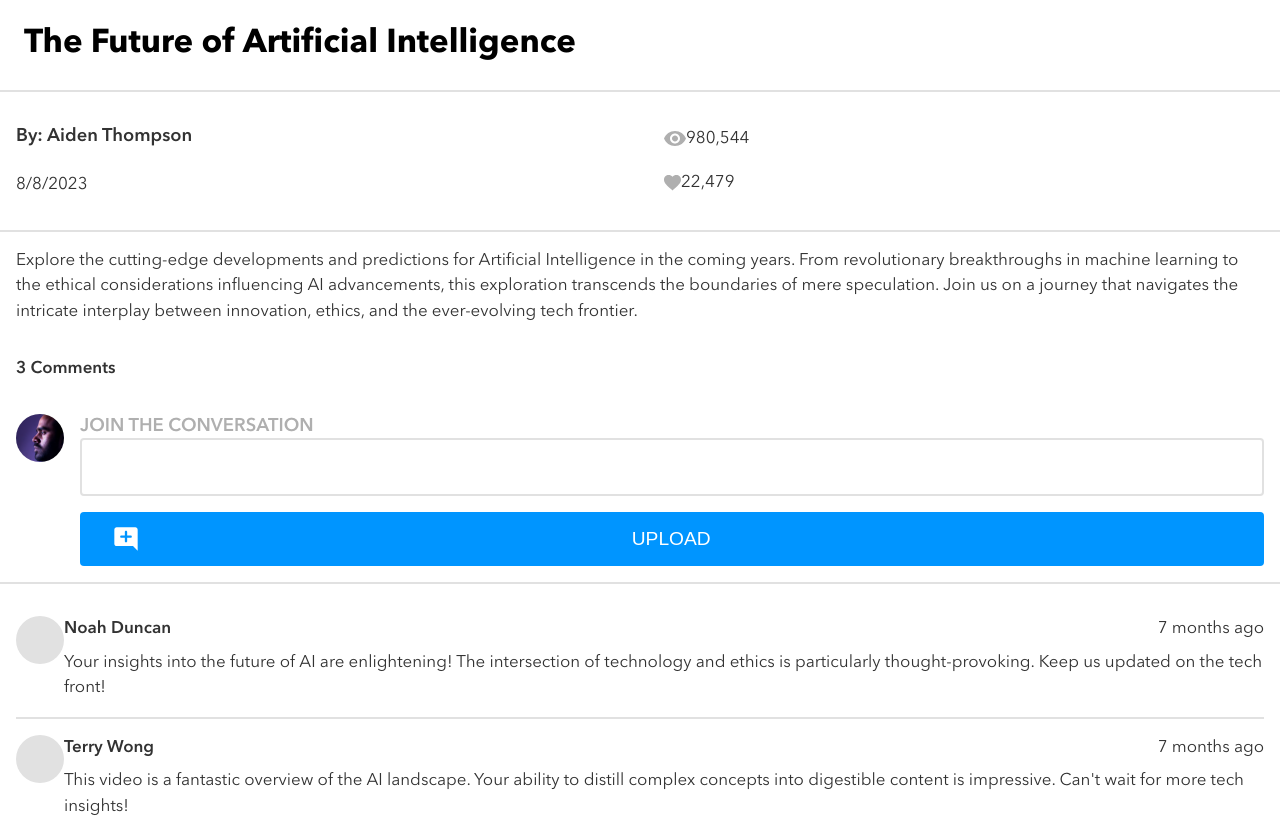
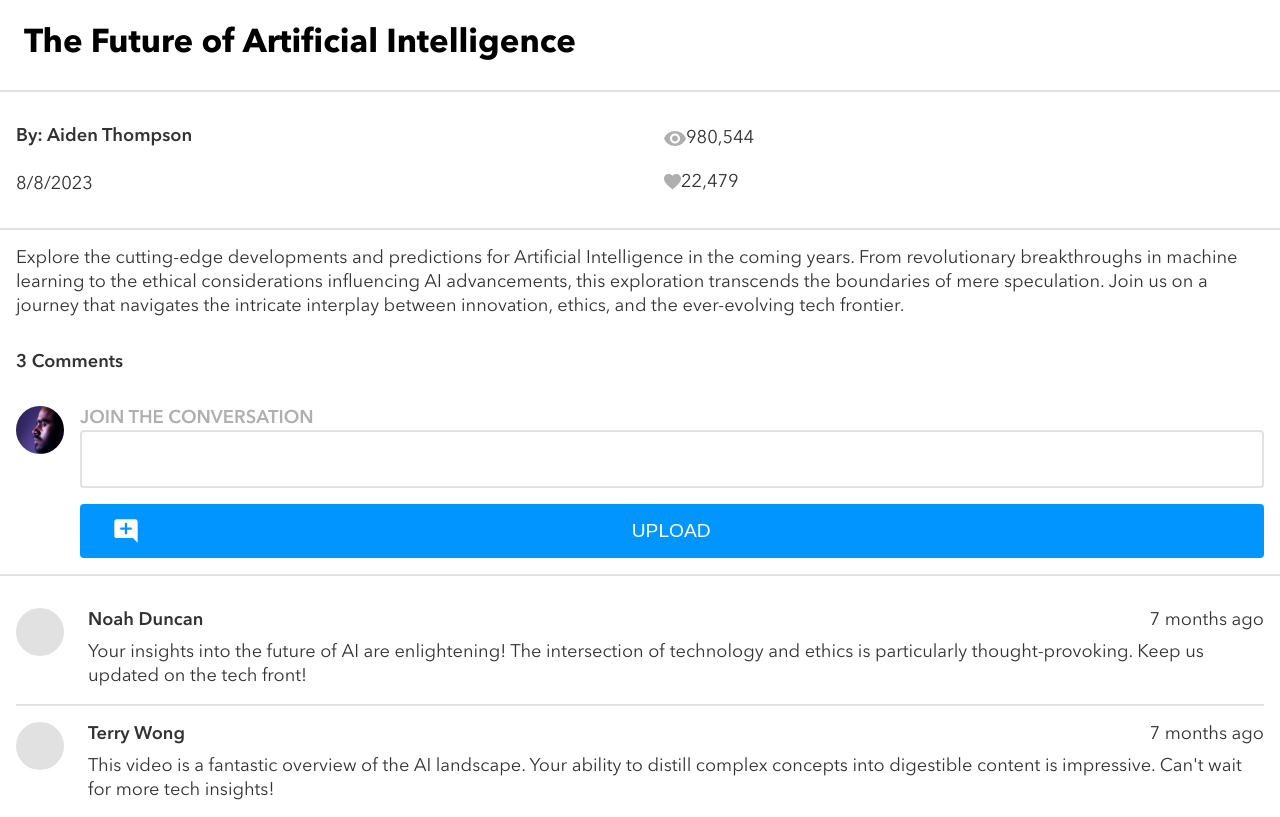
Before and after one commit to ATrainstation/BrainFlix, a React (Vite) app: page / in a window 1280 px wide. Shown: the part 1200-2017 px from the top of the page. Built offline with nearby package versions, Linux system fonts and the light colour scheme.

Commit message:
finish video-list states and styling

```diff
--- a/src/components/Modules/Comment/Comment.jsx
+++ b/src/components/Modules/Comment/Comment.jsx
@@ -38,7 +38,7 @@ export function Comment({ name, comment, date }) {
     <article className="comment__cont">
       <ProfilePic hasImage={false}/>
 
-      <div className="comments__text">
+      <div className="comment__text">
         <div className="comment__cont__top">
           <div className="comment__cont__username">
             <p className="comment__username">{`${name}`}</p>
--- a/src/components/Modules/Comment/Comment.scss
+++ b/src/components/Modules/Comment/Comment.scss
@@ -7,10 +7,6 @@
 
             border-bottom: 2px solid $mercury;
             padding: $spacer 0;
-
-            &__text {
-                display: flex;
-            }
 
             &__top {
                 display: flex;
@@ -35,4 +31,8 @@
     &__pfp {
         display: flex;
     }
+
+    &__text {
+        padding-left: $largeSpace;
+    }
 }
--- a/src/style/partials/1-Helpers/mixins.scss
+++ b/src/style/partials/1-Helpers/mixins.scss
@@ -62,8 +62,8 @@
 
 @mixin bodyCopy {
     @include regular;
-    font-size: 1.06rem;
-    line-height: 1.6rem;
+    font-size: 1.14rem;
+    line-height: 1.5rem;
 }
 
 @mixin footerCopy {
```
